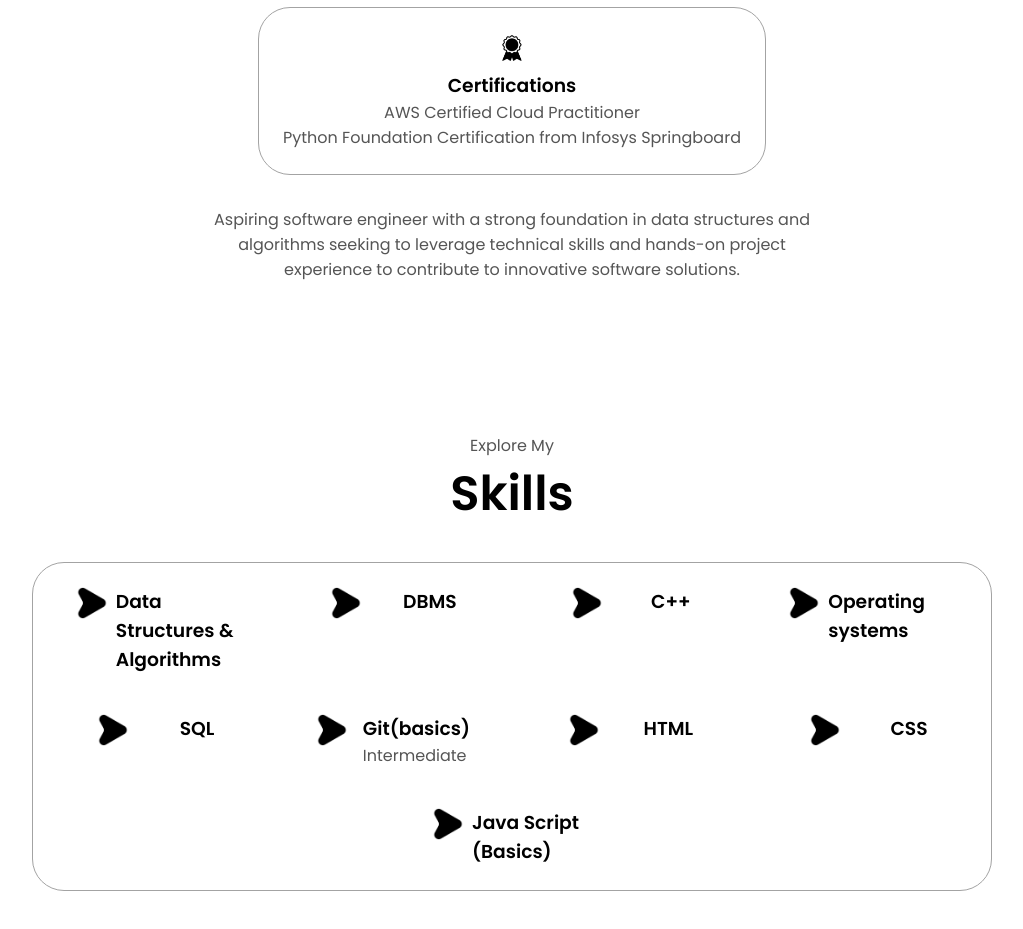
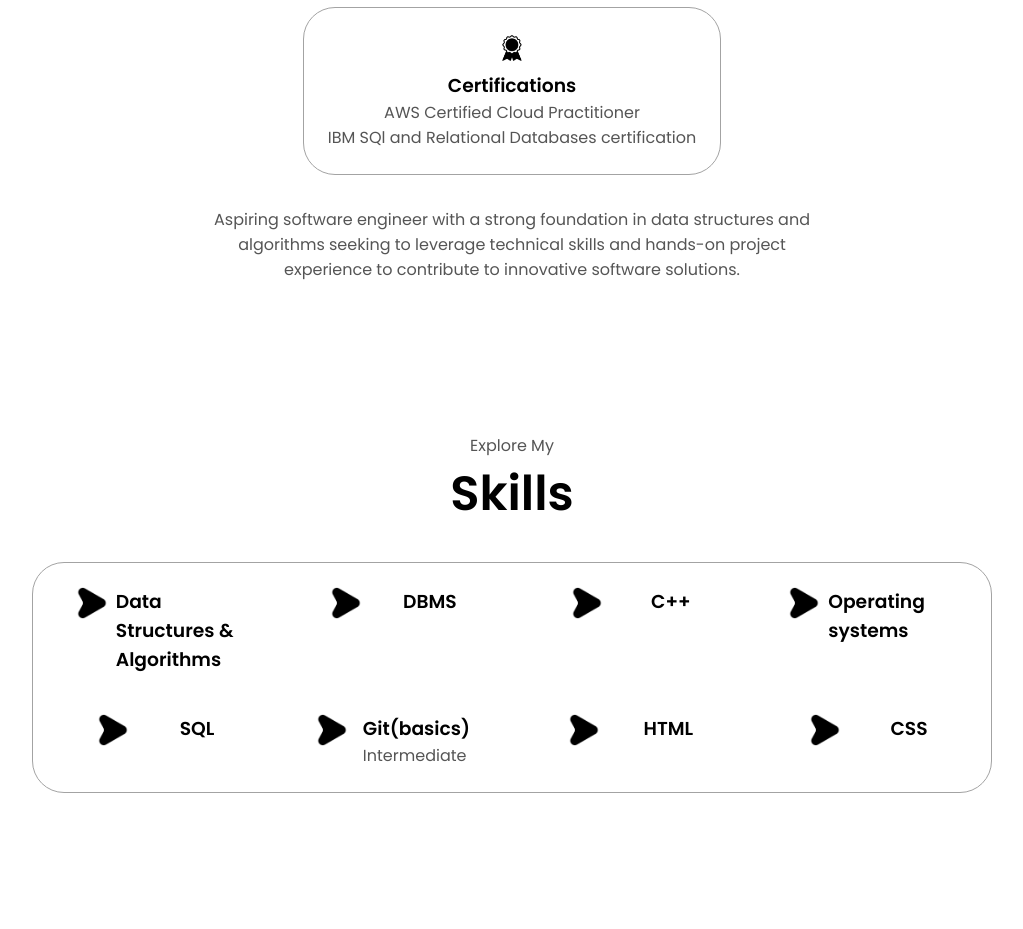
Before and after one commit to kusuma-pinninti/Portfolio, a plain HTML site: page index.html in a window 1280 px wide. Shown: the part 1320-2249 px from the top of the page, without its empty margins (128-1151 px from the left). Drawn offline with Linux system fonts and the light colour scheme.

Commit message:
Update index.html

```diff
--- a/index.html
+++ b/index.html
@@ -91,7 +91,7 @@
             <img src="./assets/experience.png" alt="Internship Icon" class="icon" />
             <h3>Certifications</h3>
             <p>AWS Certified Cloud Practitioner</p>
-            <p>Python Foundation Certification from Infosys Springboard </p>
+            <p>IBM SQl and Relational Databases certification</p>
           </div>
         </div>
       </div>
@@ -189,16 +189,7 @@
                   <h3>CSS</h3>
                 </div>
               </article>
-              <article>
-                <img
-                  src="./assets/checkmark.png"
-                  alt="Experience icon"
-                  class="icon"
-                />
-                <div>
-                  <h3>Java Script (Basics)</h3>
-                </div>
-              </article>
+
             </div>
           </div>
 
```
